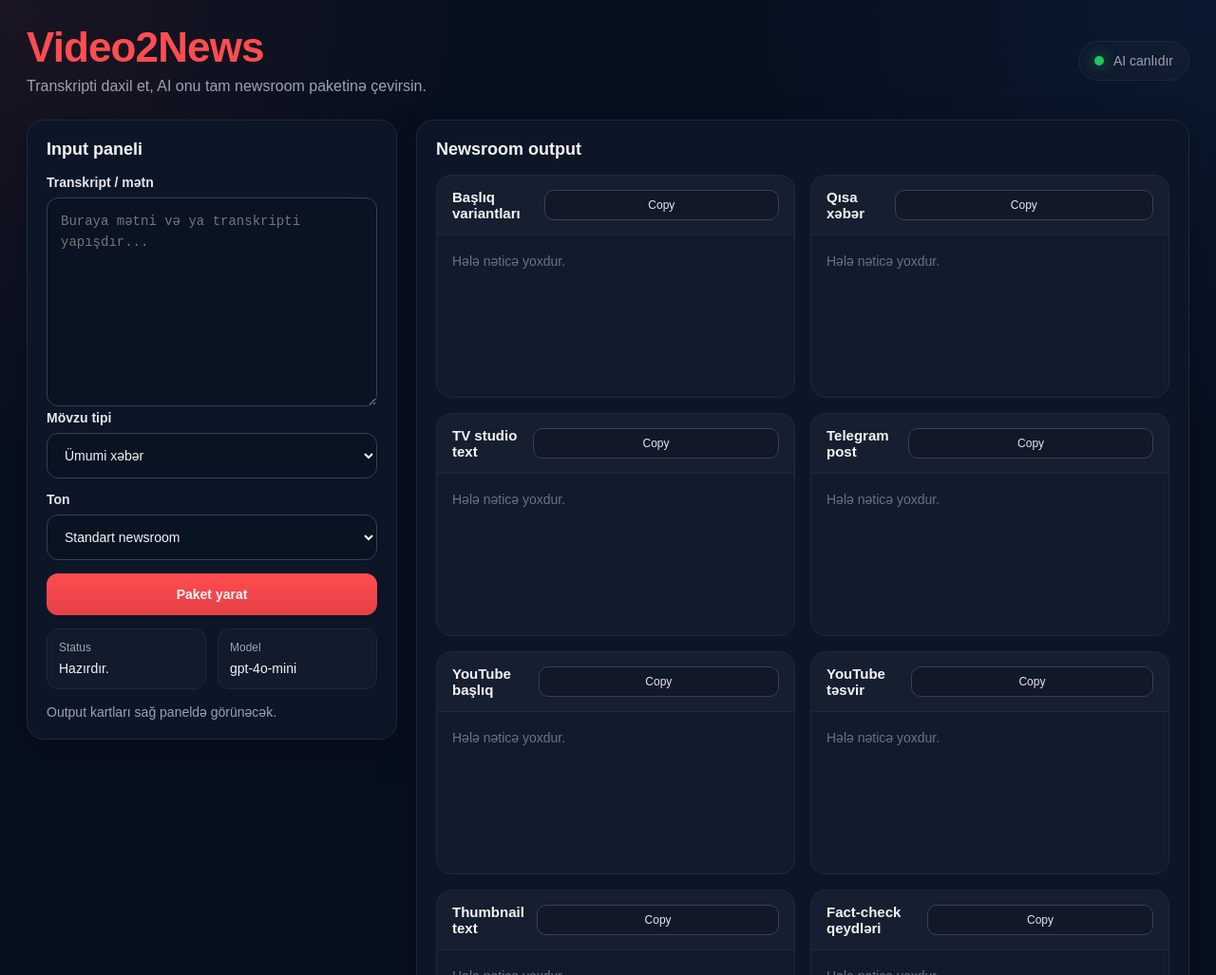
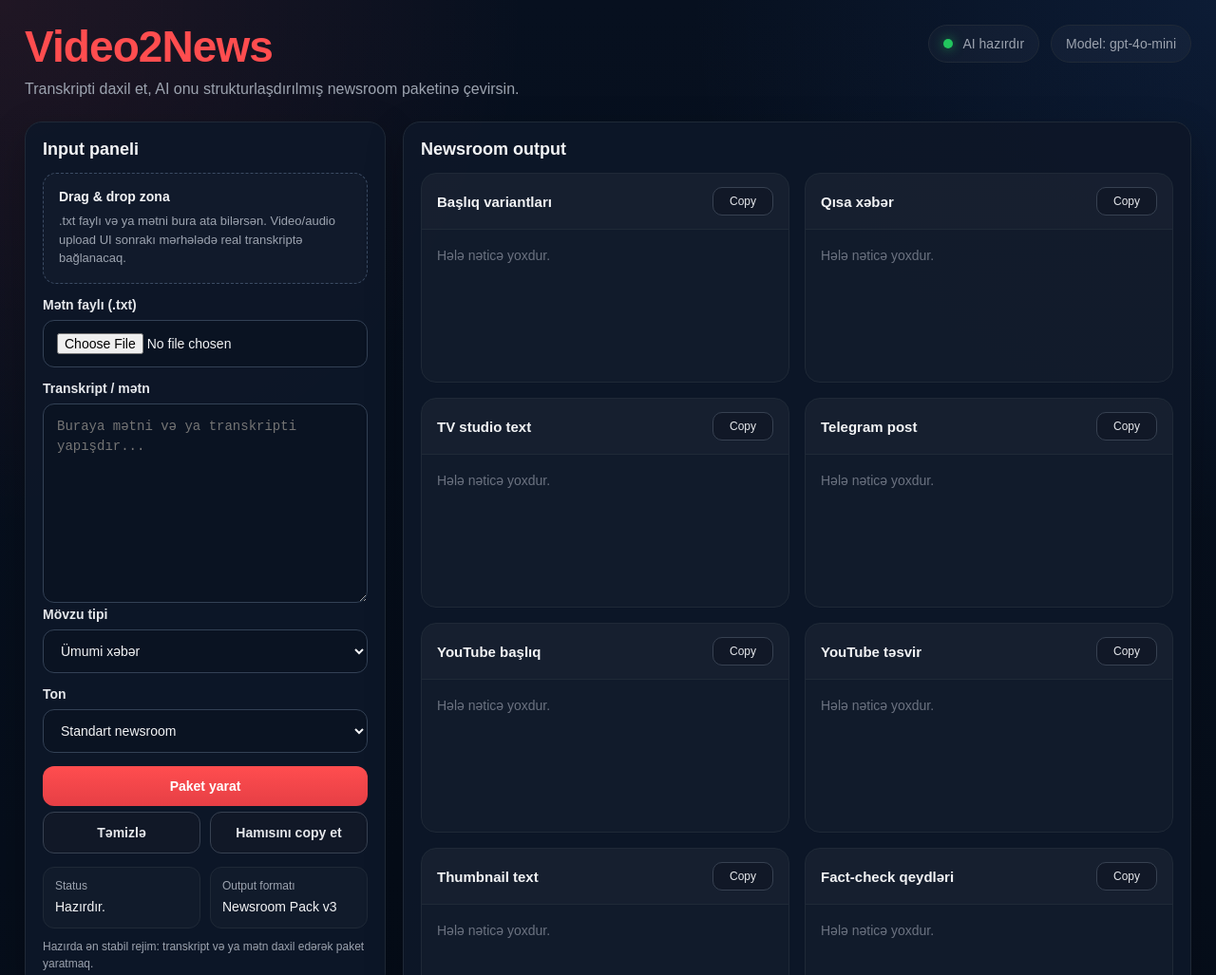
Before and after one commit to aghayevanazmiyya-prog/video2news, a website: page public/index.html in a window 1280 px wide. Shown: the top 1027 px of the page at 95% size. Drawn offline with Linux system fonts and the light colour scheme.

Commit message:
Update index.html

```diff
--- a/public/index.html
+++ b/public/index.html
@@ -3,49 +3,52 @@
 <head>
   <meta charset="UTF-8" />
   <meta name="viewport" content="width=device-width, initial-scale=1.0" />
-  <title>Video2News v2</title>
+  <title>Video2News v3</title>
   <style>
     * { box-sizing: border-box; }
 
     :root {
       --bg: #07101f;
-      --panel: #0d1728;
-      --panel-2: #0a1322;
+      --bg2: #0a1322;
+      --panel: rgba(13, 23, 40, 0.94);
       --border: #1f2937;
       --text: #f3f4f6;
       --muted: #9ca3af;
+      --soft: #cbd5e1;
       --red: #ff4d4f;
-      --red-2: #e63f45;
+      --red2: #e63f45;
       --green: #22c55e;
+      --blue: #60a5fa;
+      --shadow: 0 14px 40px rgba(0,0,0,.24);
     }
 
     body {
       margin: 0;
       font-family: Arial, sans-serif;
+      color: var(--text);
       background:
-        radial-gradient(circle at top left, rgba(255,77,79,0.08), transparent 25%),
-        radial-gradient(circle at top right, rgba(59,130,246,0.08), transparent 25%),
-        var(--bg);
-      color: var(--text);
+        radial-gradient(circle at top left, rgba(255,77,79,0.10), transparent 25%),
+        radial-gradient(circle at top right, rgba(59,130,246,0.10), transparent 25%),
+        linear-gradient(180deg, #07101f 0%, #050c17 100%);
     }
 
     .wrap {
-      max-width: 1280px;
+      max-width: 1380px;
       margin: 0 auto;
-      padding: 28px;
+      padding: 26px;
     }
 
     .topbar {
       display: flex;
       justify-content: space-between;
-      align-items: center;
-      gap: 16px;
-      margin-bottom: 26px;
+      align-items: flex-start;
+      gap: 20px;
+      margin-bottom: 22px;
     }
 
     .brand h1 {
       margin: 0;
-      font-size: 44px;
+      font-size: 46px;
       line-height: 1;
       color: var(--red);
       letter-spacing: -0.02em;
@@ -55,16 +58,24 @@
       margin: 10px 0 0;
       color: var(--muted);
       font-size: 16px;
+      line-height: 1.5;
     }
 
-    .status-badge {
+    .top-status {
+      display: flex;
+      gap: 12px;
+      flex-wrap: wrap;
+      justify-content: flex-end;
+    }
+
+    .status-pill {
       display: inline-flex;
       align-items: center;
       gap: 10px;
-      padding: 12px 16px;
+      padding: 11px 15px;
       border: 1px solid var(--border);
-      background: rgba(255,255,255,0.02);
       border-radius: 999px;
+      background: rgba(255,255,255,0.03);
       color: var(--muted);
       font-size: 14px;
     }
@@ -74,58 +85,65 @@
       height: 10px;
       border-radius: 50%;
       background: var(--green);
-      box-shadow: 0 0 14px rgba(34,197,94,0.6);
+      box-shadow: 0 0 12px rgba(34,197,94,.65);
     }
 
     .layout {
       display: grid;
-      grid-template-columns: 390px 1fr;
-      gap: 20px;
+      grid-template-columns: 400px 1fr 290px;
+      gap: 18px;
       align-items: start;
     }
 
     .panel {
-      background: rgba(13,23,40,0.95);
+      background: var(--panel);
       border: 1px solid var(--border);
       border-radius: 18px;
-      box-shadow: 0 14px 40px rgba(0,0,0,.24);
+      box-shadow: var(--shadow);
+      overflow: hidden;
     }
 
     .panel-body {
-      padding: 20px;
+      padding: 18px;
     }
 
     .panel-title {
-      margin: 0 0 16px;
+      margin: 0 0 14px;
       font-size: 18px;
-      font-weight: bold;
+      font-weight: 700;
+    }
+
+    .subtle {
+      color: var(--muted);
+      font-size: 13px;
+      line-height: 1.5;
     }
 
     label {
       display: block;
       margin-bottom: 8px;
-      font-weight: bold;
       font-size: 14px;
+      font-weight: 700;
       color: #e5e7eb;
     }
 
-    textarea, select, button {
+    textarea, select, button, input[type="file"] {
       width: 100%;
       border-radius: 12px;
       border: 1px solid #334155;
-      background: var(--panel-2);
+      background: var(--bg2);
       color: var(--text);
-      padding: 14px;
+      padding: 13px 14px;
       font-size: 14px;
     }
 
     textarea {
+      min-height: 210px;
       resize: vertical;
-      min-height: 220px;
       line-height: 1.55;
     }
 
-    select {
+    select, input[type="file"] {
       margin-bottom: 14px;
     }
 
@@ -133,19 +151,76 @@
       border: none;
       cursor: pointer;
       font-weight: 700;
-      background: linear-gradient(180deg, var(--red), var(--red-2));
-      transition: transform .12s ease, opacity .2s ease;
+      transition: .16s ease;
+      padding: 13px 14px;
     }
 
     .btn:hover {
+      transform: translateY(-1px);
       opacity: 0.95;
-      transform: translateY(-1px);
     }
 
-    .meta {
+    .btn-primary {
+      background: linear-gradient(180deg, var(--red), var(--red2));
+      color: white;
+    }
+
+    .btn-secondary {
+      background: #111827;
+      border: 1px solid #374151;
+      color: #e5e7eb;
+    }
+
+    .btn-ghost {
+      background: transparent;
+      border: 1px dashed #334155;
+      color: var(--soft);
+    }
+
+    .btn-row {
       display: grid;
       grid-template-columns: 1fr 1fr;
-      gap: 12px;
+      gap: 10px;
+      margin-top: 6px;
+    }
+
+    .btn-row-3 {
+      display: grid;
+      grid-template-columns: 1fr 1fr 1fr;
+      gap: 10px;
+      margin-top: 10px;
+    }
+
+    .dropzone {
+      border: 1px dashed #3b4b63;
+      background: rgba(255,255,255,0.02);
+      border-radius: 14px;
+      padding: 16px;
+      margin-bottom: 14px;
+      transition: .2s ease;
+    }
+
+    .dropzone.dragover {
+      border-color: var(--blue);
+      background: rgba(96,165,250,0.08);
+    }
+
+    .dropzone h4 {
+      margin: 0 0 8px;
+      font-size: 14px;
+    }
+
+    .dropzone p {
+      margin: 0;
+      font-size: 13px;
+      color: var(--muted);
+      line-height: 1.5;
+    }
+
+    .meta-grid {
+      display: grid;
+      grid-template-columns: 1fr 1fr;
+      gap: 10px;
       margin-top: 14px;
     }
 
@@ -166,12 +241,7 @@
     .meta-box .v {
       font-size: 14px;
       color: var(--text);
-    }
-
-    .live-status {
-      margin-top: 16px;
-      font-size: 14px;
-      color: var(--muted);
+      line-height: 1.4;
     }
 
     .cards {
@@ -185,6 +255,10 @@
       border-radius: 16px;
       background: rgba(255,255,255,0.02);
       overflow: hidden;
+    }
+
+    .result-card.full {
+      grid-column: 1 / -1;
     }
 
     .result-head {
@@ -202,20 +276,26 @@
       font-size: 15px;
     }
 
-    .copy-btn {
+    .result-tools {
+      display: flex;
+      gap: 8px;
+      flex-wrap: wrap;
+    }
+
+    .tool-btn {
       border: 1px solid #374151;
       background: #111827;
       color: #e5e7eb;
       border-radius: 10px;
-      padding: 8px 10px;
+      padding: 7px 10px;
       cursor: pointer;
       font-size: 12px;
-      min-width: 74px;
+      min-width: 64px;
     }
 
     .result-content {
       padding: 16px;
-      min-height: 170px;
+      min-height: 160px;
       white-space: pre-wrap;
       line-height: 1.6;
       color: #e5e7eb;
@@ -238,12 +318,94 @@
       border: 1px solid #243041;
     }
 
-    @media (max-width: 1050px) {
+    .side-card {
+      border: 1px solid var(--border);
+      border-radius: 16px;
+      background: rgba(255,255,255,0.02);
+      overflow: hidden;
+      margin-bottom: 16px;
+    }
+
+    .side-head {
+      padding: 14px 16px;
+      border-bottom: 1px solid var(--border);
+      font-weight: 700;
+      font-size: 15px;
+      background: rgba(255,255,255,0.02);
+    }
+
+    .side-body {
+      padding: 14px 16px;
+    }
+
+    .history-list {
+      display: grid;
+      gap: 10px;
+    }
+
+    .history-item {
+      padding: 10px 12px;
+      border-radius: 12px;
+      border: 1px solid #243041;
+      background: #0b1323;
+      cursor: pointer;
+    }
+
+    .history-item strong {
+      display: block;
+      font-size: 13px;
+      margin-bottom: 6px;
+      color: #fff;
+    }
+
+    .history-item span {
+      display: block;
+      font-size: 12px;
+      color: var(--muted);
+      line-height: 1.45;
+    }
+
+    .empty-note {
+      color: var(--muted);
+      font-size: 13px;
+      line-height: 1.5;
+    }
+
+    .small-note {
+      margin-top: 10px;
+      color: var(--muted);
+      font-size: 12px;
+      line-height: 1.5;
+    }
+
+    @media (max-width: 1280px) {
+      .layout {
+        grid-template-columns: 380px 1fr;
+      }
+      .sidebar {
+        grid-column: 1 / -1;
+      }
+    }
+
+    @media (max-width: 980px) {
       .layout {
         grid-template-columns: 1fr;
       }
+
       .cards {
         grid-template-columns: 1fr;
+      }
+
+      .result-card.full {
+        grid-column: auto;
+      }
+
+      .topbar {
+        flex-direction: column;
+      }
+
+      .top-status {
+        justify-content: flex-start;
       }
     }
   </style>
@@ -253,11 +415,16 @@
     <div class="topbar">
       <div class="brand">
         <h1>Video2News</h1>
-        <p>Transkripti daxil et, AI onu tam newsroom paketinə çevirsin.</p>
+        <p>Transkripti daxil et, AI onu strukturlaşdırılmış newsroom paketinə çevirsin.</p>
       </div>
-      <div class="status-badge">
-        <span class="status-dot"></span>
-        <span>AI canlıdır</span>
+      <div class="top-status">
+        <div class="status-pill">
+          <span class="status-dot"></span>
+          <span>AI hazırdır</span>
+        </div>
+        <div class="status-pill">
+          <span>Model: gpt-4o-mini</span>
+        </div>
       </div>
     </div>
 
@@ -265,6 +432,14 @@
       <div class="panel">
         <div class="panel-body">
           <h2 class="panel-title">Input paneli</h2>
+
+          <div class="dropzone" id="dropzone">
+            <h4>Drag & drop zona</h4>
+            <p>.txt faylı və ya mətni bura ata bilərsən. Video/audio upload UI sonrakı mərhələdə real transkriptə bağlanacaq.</p>
+          </div>
+
+          <label for="textFile">Mətn faylı (.txt)</label>
+          <input type="file" id="textFile" accept=".txt,text/plain" />
 
           <label for="transcript">Transkript / mətn</label>
           <textarea id="transcript" placeholder="Buraya mətni və ya transkripti yapışdır..."></textarea>
@@ -286,21 +461,26 @@
             <option value="tv">TV aparıcı dili</option>
           </select>
 
-          <button class="btn" id="analyzeBtn">Paket yarat</button>
+          <button class="btn btn-primary" id="analyzeBtn">Paket yarat</button>
 
-          <div class="meta">
+          <div class="btn-row">
+            <button class="btn btn-secondary" id="clearBtn">Təmizlə</button>
+            <button class="btn btn-secondary" id="copyAllBtn">Hamısını copy et</button>
+          </div>
+
+          <div class="meta-grid">
             <div class="meta-box">
               <span class="k">Status</span>
               <span class="v" id="status">Hazırdır.</span>
             </div>
             <div class="meta-box">
-              <span class="k">Model</span>
-              <span class="v">gpt-4o-mini</span>
+              <span class="k">Output formatı</span>
+              <span class="v">Newsroom Pack v3</span>
             </div>
           </div>
 
-          <div class="live-status">
-            Output kartları sağ paneldə görünəcək.
+          <div class="small-note">
+            Hazırda ən stabil rejim: transkript və ya mətn daxil edərək paket yaratmaq.
           </div>
         </div>
       </div>
@@ -313,7 +493,9 @@
             <div class="result-card">
               <div class="result-head">
                 <h3>Başlıq variantları</h3>
-                <button class="copy-btn" data-copy="headlines">Copy</button>
+                <div class="result-tools">
+                  <button class="tool-btn" data-copy="headlines">Copy</button>
+                </div>
               </div>
               <div class="result-content empty" id="headlines">Hələ nəticə yoxdur.</div>
             </div>
@@ -321,7 +503,9 @@
             <div class="result-card">
               <div class="result-head">
                 <h3>Qısa xəbər</h3>
-                <button class="copy-btn" data-copy="shortNews">Copy</button>
+                <div class="result-tools">
+                  <button class="tool-btn" data-copy="shortNews">Copy</button>
+                </div>
               </div>
               <div class="result-content empty" id="shortNews">Hələ nəticə yoxdur.</div>
             </div>
@@ -329,7 +513,9 @@
             <div class="result-card">
               <div class="result-head">
                 <h3>TV studio text</h3>
-                <button class="copy-btn" data-copy="studioText">Copy</button>
+                <div class="result-tools">
+                  <button class="tool-btn" data-copy="studioText">Copy</button>
+                </div>
               </div>
               <div class="result-content empty" id="studioText">Hələ nəticə yoxdur.</div>
             </div>
@@ -337,7 +523,9 @@
             <div class="result-card">
               <div class="result-head">
                 <h3>Telegram post</h3>
-                <button class="copy-btn" data-copy="telegramPost">Copy</button>
+                <div class="result-tools">
+                  <button class="tool-btn" data-copy="telegramPost">Copy</button>
+                </div>
               </div>
               <div class="result-content empty" id="telegramPost">Hələ nəticə yoxdur.</div>
             </div>
@@ -345,7 +533,9 @@
             <div class="result-card">
               <div class="result-head">
                 <h3>YouTube başlıq</h3>
-                <button class="copy-btn" data-copy="youtubeTitle">Copy</button>
+                <div class="result-tools">
+                  <button class="tool-btn" data-copy="youtubeTitle">Copy</button>
+                </div>
               </div>
               <div class="result-content empty" id="youtubeTitle">Hələ nəticə yoxdur.</div>
             </div>
@@ -353,7 +543,9 @@
             <div class="result-card">
               <div class="result-head">
                 <h3>YouTube təsvir</h3>
-                <button class="copy-btn" data-copy="youtubeDescription">Copy</button>
+                <div class="result-tools">
+                  <button class="tool-btn" data-copy="youtubeDescription">Copy</button>
+                </div>
               </div>
               <div class="result-content empty" id="youtubeDescription">Hələ nəticə yoxdur.</div>
             </div>
@@ -361,7 +553,9 @@
             <div class="result-card">
               <div class="result-head">
                 <h3>Thumbnail text</h3>
-                <button class="copy-btn" data-copy="thumbnailText">Copy</button>
+                <div class="result-tools">
+                  <button class="tool-btn" data-copy="thumbnailText">Copy</button>
+                </div>
               </div>
               <div class="result-content empty" id="thumbnailText">Hələ nəticə yoxdur.</div>
             </div>
@@ -369,17 +563,53 @@
             <div class="result-card">
               <div class="result-head">
                 <h3>Fact-check qeydləri</h3>
-                <button class="copy-btn" data-copy="factCheck">Copy</button>
+                <div class="result-tools">
+                  <button class="tool-btn" data-copy="factCheck">Copy</button>
+                </div>
               </div>
               <div class="result-content empty" id="factCheck">Hələ nəticə yoxdur.</div>
             </div>
 
-            <div class="result-card" style="grid-column: 1 / -1;">
+            <div class="result-card full">
               <div class="result-head">
                 <h3>Analitik qeyd</h3>
-                <button class="copy-btn" data-copy="analysis">Copy</button>
+                <div class="result-tools">
+                  <button class="tool-btn" data-copy="analysis">Copy</button>
+                  <button class="tool-btn" id="exportTxtBtn">TXT export</button>
+                </div>
               </div>
               <div class="result-content empty" id="analysis">Hələ nəticə yoxdur.</div>
+            </div>
+          </div>
+        </div>
+      </div>
+
+      <div class="sidebar">
+        <div class="side-card">
+          <div class="side-head">History</div>
+          <div class="side-body">
+            <div class="history-list" id="historyList">
+              <div class="empty-note">Hələ history yoxdur.</div>
+            </div>
+          </div>
+        </div>
+
+        <div class="side-card">
+          <div class="side-head">Export</div>
+          <div class="side-body">
+            <div class="btn-row-3">
+              <button class="btn btn-secondary" id="exportHeadlinesBtn">Başlıqlar</button>
+              <button class="btn btn-secondary" id="exportTelegramBtn">Telegram</button>
+              <button class="btn btn-secondary" id="exportYoutubeBtn">YouTube</button>
+            </div>
+          </div>
+        </div>
+
+        <div class="side-card">
+          <div class="side-head">Qeyd</div>
+          <div class="side-body">
+            <div class="empty-note">
+              Video/audio upload üçün növbəti mərhələdə real speech-to-text modulu əlavə olunacaq.
             </div>
           </div>
         </div>
```
